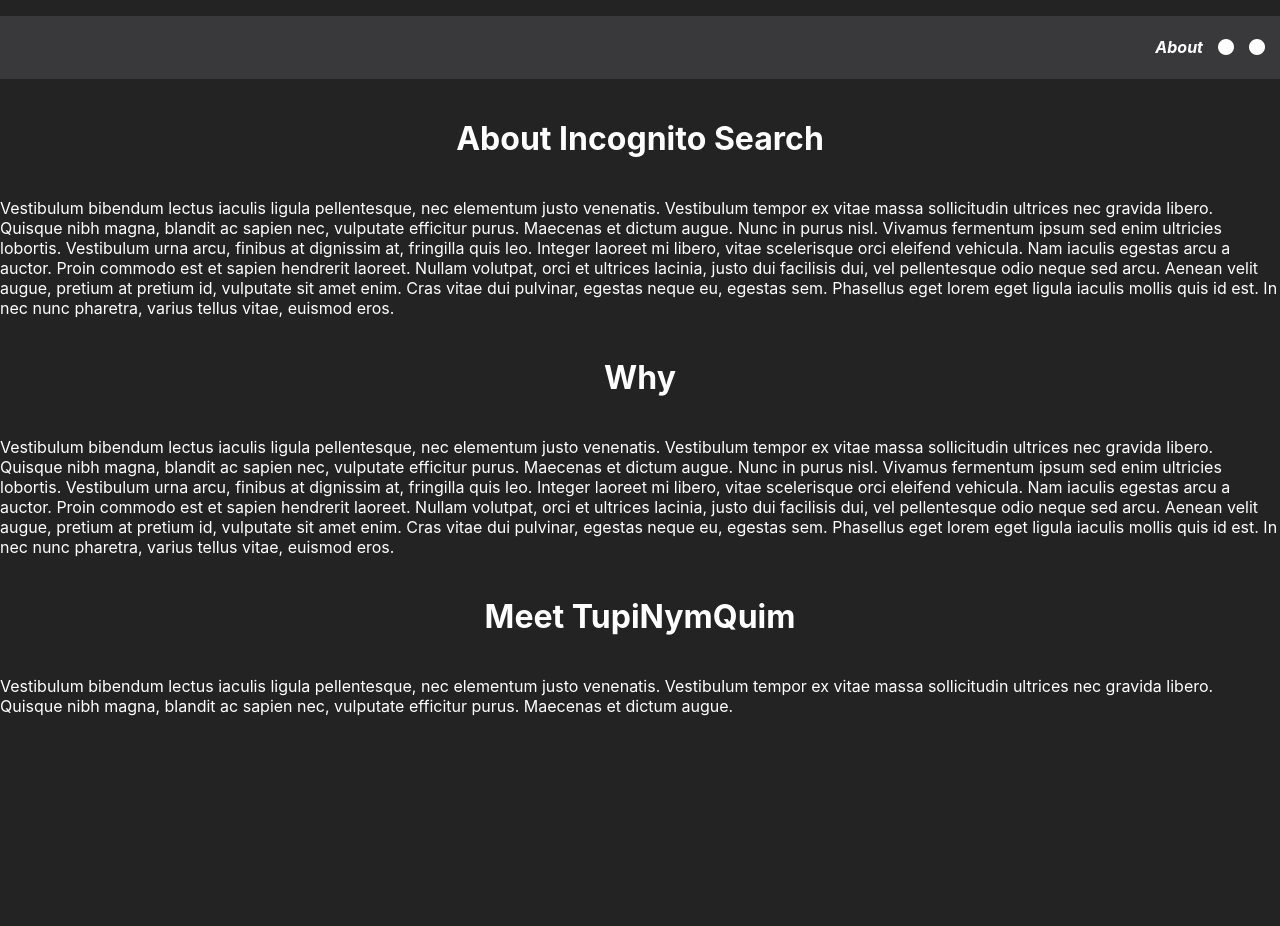
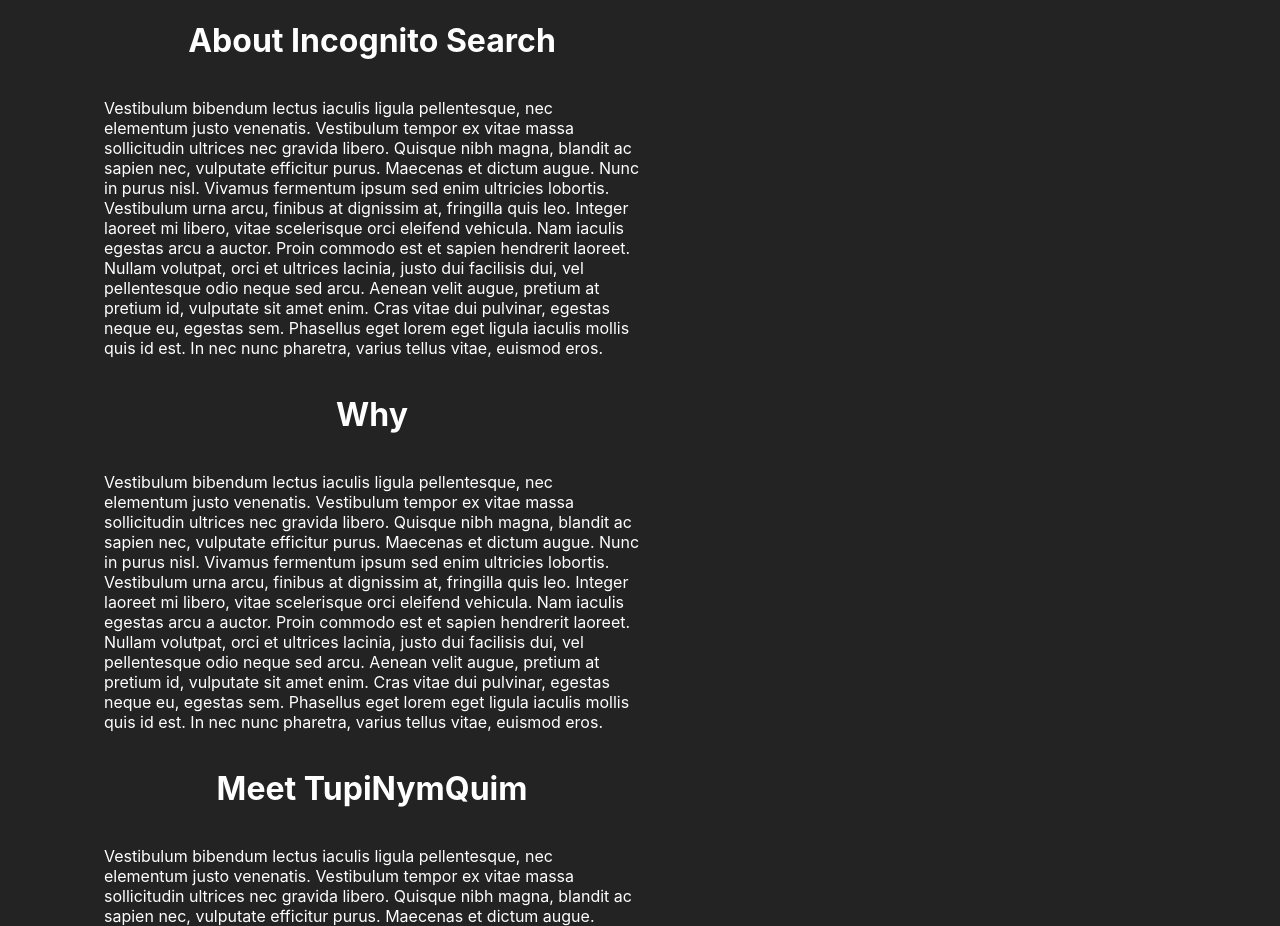
Before and after one commit to TupiNymQuim/Incognito, a Next.js app in the folder front/: page /about in a window 1280 px wide. Before the commit the page ends 816 px from the top, so only its background shows below. Built offline with nearby package versions, Linux system fonts and the light colour scheme.

Commit message:
implementing navbar logo

```diff
--- a/front/components/mainContainer.js
+++ b/front/components/mainContainer.js
@@ -1,10 +1,10 @@
-import Navbar from './navbar';
+// import Navbar from './navbar';
 import Footer from './footer';
 
 export default function MainContainer({children}) {
 	return (
 		<>
-		<Navbar/>
+	{/*	<Navbar/> */}
 			<div>{children}</div>
 		<Footer />
 		</>
--- a/front/pages/about/index.js
+++ b/front/pages/about/index.js
@@ -1,14 +1,16 @@
 import Head from 'next/head';
 import Image from 'next/image';
 import styles from '../../styles/about.module.css';
-import Navbar from '../../components/navbar';
+import Navbar2 from '../../components/navbar2';
 
 export default function About()
 {
     return (
         <div className={styles.container}>
+        <div className={styles.left_space}></div>
             <Head>
             <title>About</title>
+            <Navbar2></Navbar2>
             </Head>
             <main className={styles.main_container}>
 
@@ -55,6 +57,9 @@
                     et dictum augue.
                     </p>
             </main>
+            <div className={styles.container_right}>
+
+            </div>
 
         </div>
 
--- a/front/pages/index.js
+++ b/front/pages/index.js
@@ -3,7 +3,7 @@
 import React, { useState } from "react";
 import SearchBar from "material-ui-search-bar";
 import Image from "next/image";
-
+import NavBar from "../components/navbar"
 export default function Home()
 {
   const [searchValue, setSearchValue] = useState('');
@@ -17,6 +17,7 @@
       <div className={styles.header}>
         <Head>
           <title>Incognito</title>
+          <NavBar></NavBar>
         </Head>
       </div>
       <div className={styles.container}>
--- a/front/styles/about.module.css
+++ b/front/styles/about.module.css
@@ -4,6 +4,13 @@
 {
     display: flex;
     color: white;
+}
+
+.container
+{
+    display: flex;
+    flex-direction: row;
+
 }
 
 .main_container
@@ -13,6 +20,21 @@
     flex-direction: column;
     align-items: center;
     justify-content: space-evenly;
+}
+
+.left_space
+{
+    min-width: 13vh;
+}
+
+.container_right
+{
+    min-width: 80vh;
+}
+
+.container_right h1
+{
+    color: white;
 }
 
 .about h1
```
Also changed, not shown: front/components/navbar2.js (added, +38 -0 lines).
